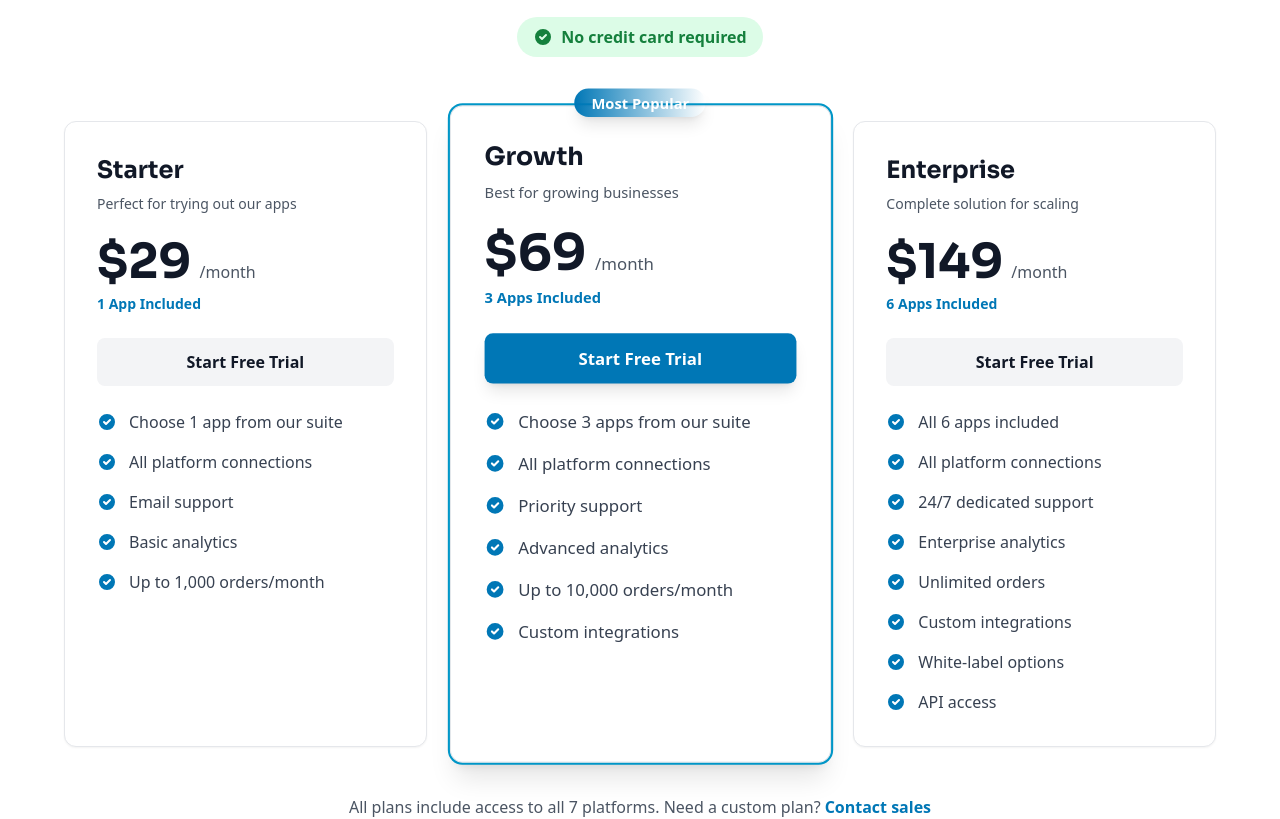
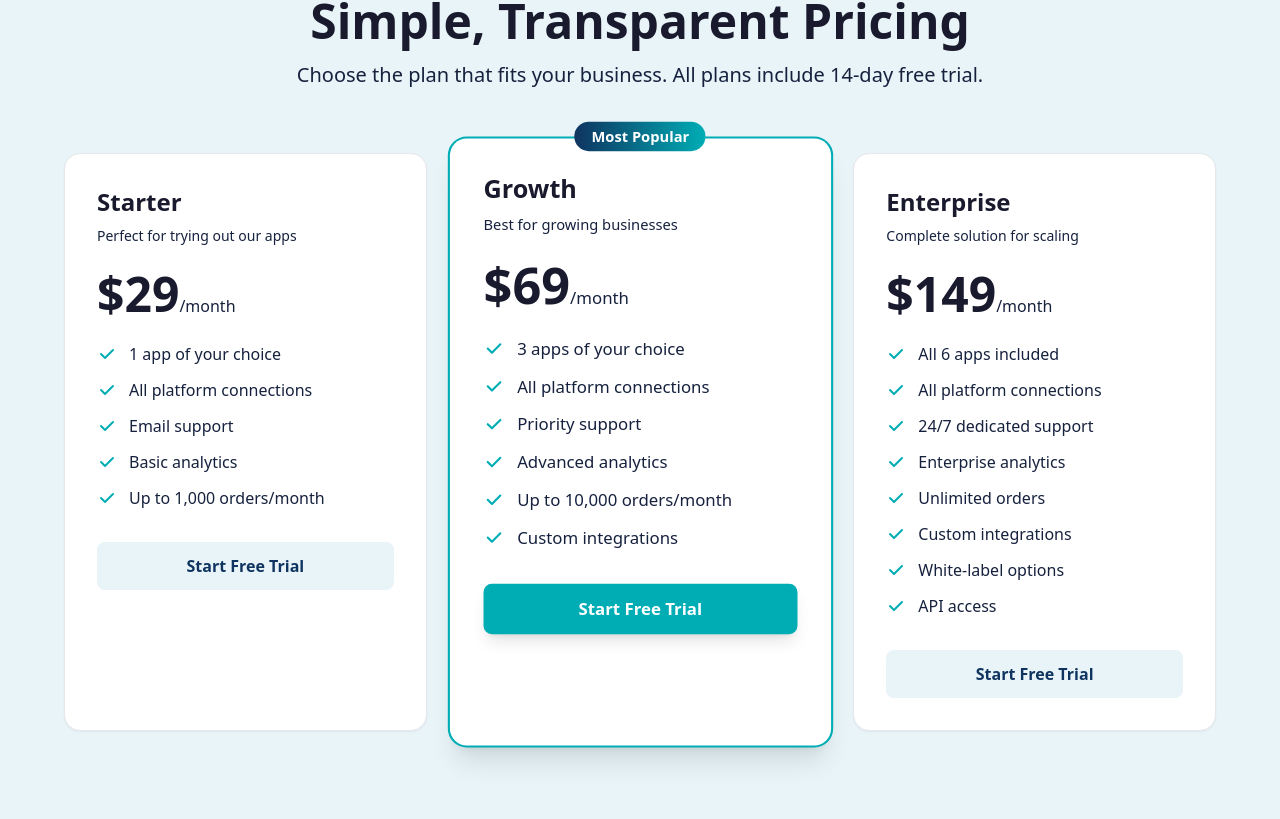
Before and after one commit to Sesarch/ezapps-saas, a Next.js app in the folder main-site/: page / in a window 1280 px wide. Shown: the part 2607-3426 px from the top of the page. Built offline with nearby package versions, Linux system fonts and the light colour scheme.

Commit message:
Refactor Pricing component for improved clarity

```diff
--- a/main-site/src/components/Pricing.tsx
+++ b/main-site/src/components/Pricing.tsx
@@ -7,38 +7,35 @@ export default function Pricing() {
     {
       name: 'Starter',
       price: 29,
-      apps: 1,
       description: 'Perfect for trying out our apps',
       features: [
-        'Choose 1 app from our suite',
+        '1 app of your choice',
         'All platform connections',
         'Email support',
         'Basic analytics',
         'Up to 1,000 orders/month',
       ],
+      cta: 'Start Free Trial',
       popular: false,
-      cta: 'Start Free Trial',
     },
     {
       name: 'Growth',
       price: 69,
-      apps: 3,
       description: 'Best for growing businesses',
       features: [
-        'Choose 3 apps from our suite',
+        '3 apps of your choice',
         'All platform connections',
         'Priority support',
         'Advanced analytics',
         'Up to 10,000 orders/month',
         'Custom integrations',
       ],
+      cta: 'Start Free Trial',
       popular: true,
-      cta: 'Start Free Trial',
     },
     {
       name: 'Enterprise',
       price: 149,
-      apps: 6,
       description: 'Complete solution for scaling',
       features: [
         'All 6 apps included',
@@ -50,107 +47,77 @@ export default function Pricing() {
         'White-label options',
         'API access',
       ],
+      cta: 'Start Free Trial',
       popular: false,
-      cta: 'Start Free Trial',
     },
   ]
 
   return (
-    <section id="pricing" className="section-padding bg-white">
-      <div className="container-custom">
-        {/* Section Header */}
+    <section id="pricing" className="py-24 bg-ice">
+      <div className="max-w-7xl mx-auto px-4 sm:px-6 lg:px-8">
+        {/* Header */}
         <div className="text-center max-w-3xl mx-auto mb-16">
-          <h2 className="text-4xl md:text-5xl font-display font-bold text-gray-900 mb-4">
+          <h2 className="text-4xl md:text-5xl font-bold text-dark mb-4">
             Simple, Transparent Pricing
           </h2>
-          <p className="text-xl text-gray-600 mb-6">
+          <p className="text-xl text-navy mb-6">
             Choose the plan that fits your business. All plans include 14-day free trial.
           </p>
-          <div className="inline-flex items-center space-x-2 px-4 py-2 bg-green-100 text-green-700 rounded-full">
-            <svg className="w-5 h-5" fill="currentColor" viewBox="0 0 20 20">
-              <path fillRule="evenodd" d="M10 18a8 8 0 100-16 8 8 0 000 16zm3.707-9.293a1 1 0 00-1.414-1.414L9 10.586 7.707 9.293a1 1 0 00-1.414 1.414l2 2a1 1 0 001.414 0l4-4z" clipRule="evenodd" />
-            </svg>
-            <span className="font-semibold">No credit card required</span>
-          </div>
         </div>
 
         {/* Pricing Cards */}
         <div className="grid grid-cols-1 md:grid-cols-3 gap-8 max-w-6xl mx-auto">
-          {plans.map((plan, index) => (
+          {plans.map((plan) => (
             <div
               key={plan.name}
-              className={`relative card p-8 flex flex-col animate-slide-up ${
-                plan.popular ? 'ring-2 ring-primary-500 shadow-xl scale-105' : ''
+              className={`relative bg-white rounded-2xl p-8 ${
+                plan.popular
+                  ? 'ring-2 ring-teal shadow-xl scale-105'
+                  : 'border border-gray-200 shadow-sm'
               }`}
-              style={{ animationDelay: `${index * 0.1}s` }}
             >
               {/* Popular Badge */}
               {plan.popular && (
-                <div className="absolute -top-4 left-1/2 -translate-x-1/2">
-                  <span className="bg-gradient-to-r from-primary-600 to-secondary-600 text-white px-4 py-1 rounded-full text-sm font-semibold shadow-lg">
-                    Most Popular
-                  </span>
+                <div className="absolute -top-4 left-1/2 -translate-x-1/2 bg-gradient-to-r from-deepblue to-teal text-white px-4 py-1 rounded-full text-sm font-semibold">
+                  Most Popular
                 </div>
               )}
 
-              {/* Plan Header */}
-              <div className="mb-6">
-                <h3 className="text-2xl font-bold text-gray-900 mb-2 font-display">
-                  {plan.name}
-                </h3>
-                <p className="text-gray-600 text-sm">
-                  {plan.description}
-                </p>
-              </div>
+              {/* Plan Name */}
+              <h3 className="text-2xl font-bold text-dark mb-2">{plan.name}</h3>
+              <p className="text-navy text-sm mb-6">{plan.description}</p>
 
               {/* Price */}
               <div className="mb-6">
-                <div className="flex items-baseline">
-                  <span className="text-5xl font-bold text-gray-900 font-display">
-                    ${plan.price}
-                  </span>
-                  <span className="text-gray-600 ml-2">/month</span>
-                </div>
-                <p className="text-sm text-primary-600 font-semibold mt-2">
-                  {plan.apps} {plan.apps === 1 ? 'App' : 'Apps'} Included
-                </p>
+                <span className="text-5xl font-bold text-dark">${plan.price}</span>
+                <span className="text-navy">/month</span>
               </div>
+
+              {/* Features */}
+              <ul className="space-y-3 mb-8">
+                {plan.features.map((feature) => (
+                  <li key={feature} className="flex items-start space-x-3">
+                    <svg className="w-5 h-5 text-teal flex-shrink-0 mt-0.5" fill="currentColor" viewBox="0 0 20 20">
+                      <path fillRule="evenodd" d="M16.707 5.293a1 1 0 010 1.414l-8 8a1 1 0 01-1.414 0l-4-4a1 1 0 011.414-1.414L8 12.586l7.293-7.293a1 1 0 011.414 0z" clipRule="evenodd" />
+                    </svg>
+                    <span className="text-navy">{feature}</span>
+                  </li>
+                ))}
+              </ul>
 
               {/* CTA Button */}
               <Link
                 href="/signup"
-                className={`w-full py-3 rounded-lg font-semibold text-center transition-all duration-200 mb-6 ${
+                className={`block w-full py-3 rounded-lg font-semibold text-center transition-all duration-200 ${
                   plan.popular
-                    ? 'bg-primary-600 text-white hover:bg-primary-700 shadow-lg hover:shadow-xl'
-                    : 'bg-gray-100 text-gray-900 hover:bg-gray-200'
+                    ? 'bg-teal text-white hover:bg-cyan shadow-lg'
+                    : 'bg-ice text-deepblue hover:bg-lightcyan'
                 }`}
               >
                 {plan.cta}
               </Link>
-
-              {/* Features List */}
-              <ul className="space-y-4 flex-grow">
-                {plan.features.map((feature) => (
-                  <li key={feature} className="flex items-start">
-                    <svg className="w-5 h-5 text-primary-600 mr-3 flex-shrink-0 mt-0.5" fill="currentColor" viewBox="0 0 20 20">
-                      <path fillRule="evenodd" d="M10 18a8 8 0 100-16 8 8 0 000 16zm3.707-9.293a1 1 0 00-1.414-1.414L9 10.586 7.707 9.293a1 1 0 00-1.414 1.414l2 2a1 1 0 001.414 0l4-4z" clipRule="evenodd" />
-                    </svg>
-                    <span className="text-gray-700">{feature}</span>
-                  </li>
-                ))}
-              </ul>
             </div>
           ))}
-        </div>
-
-        {/* Bottom Note */}
-        <div className="mt-12 text-center">
-          <p className="text-gray-600">
-            All plans include access to all 7 platforms. Need a custom plan?
-            <a href="/contact" className="text-primary-600 font-semibold hover:underline ml-1">
-              Contact sales
-            </a>
-          </p>
         </div>
       </div>
     </section>
```
